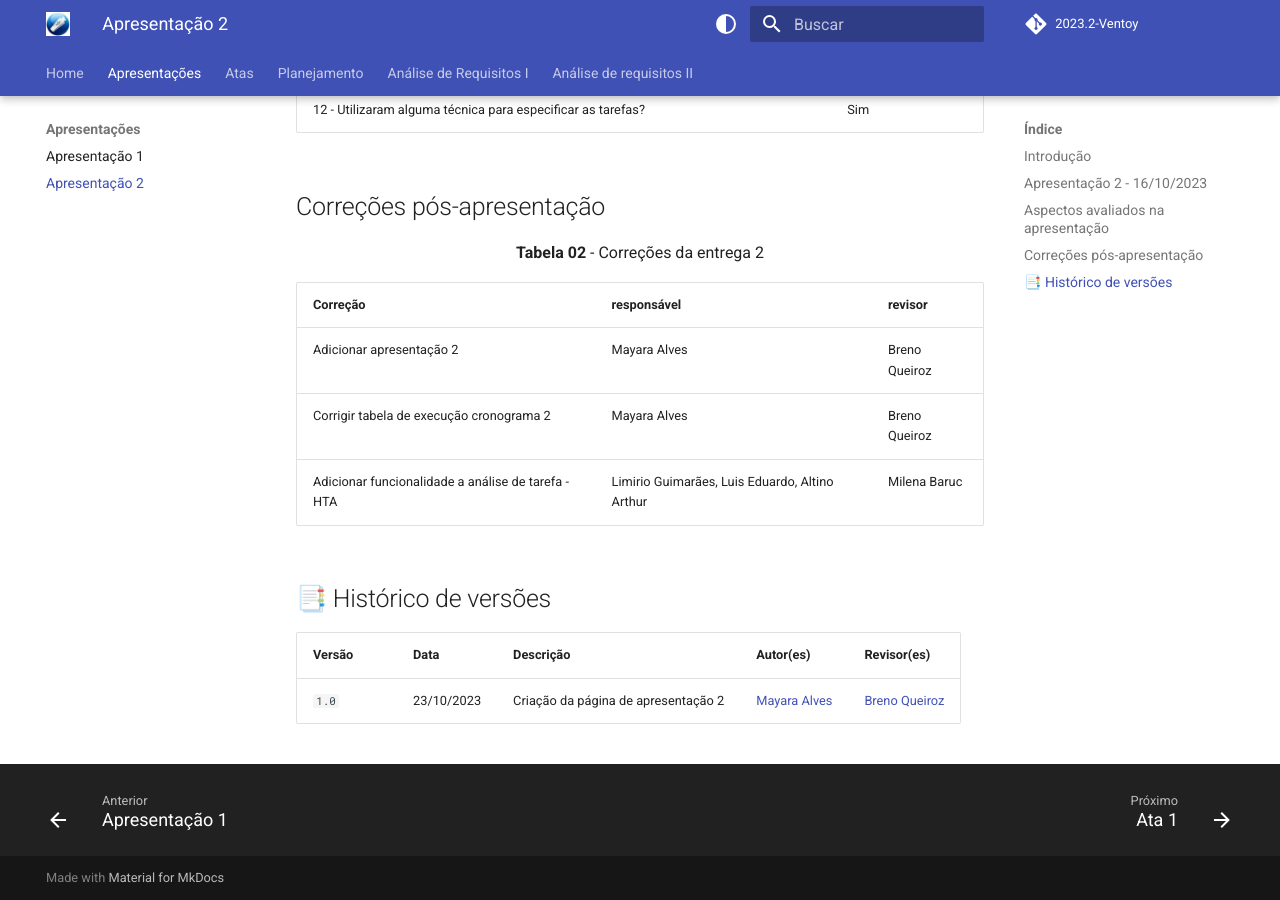
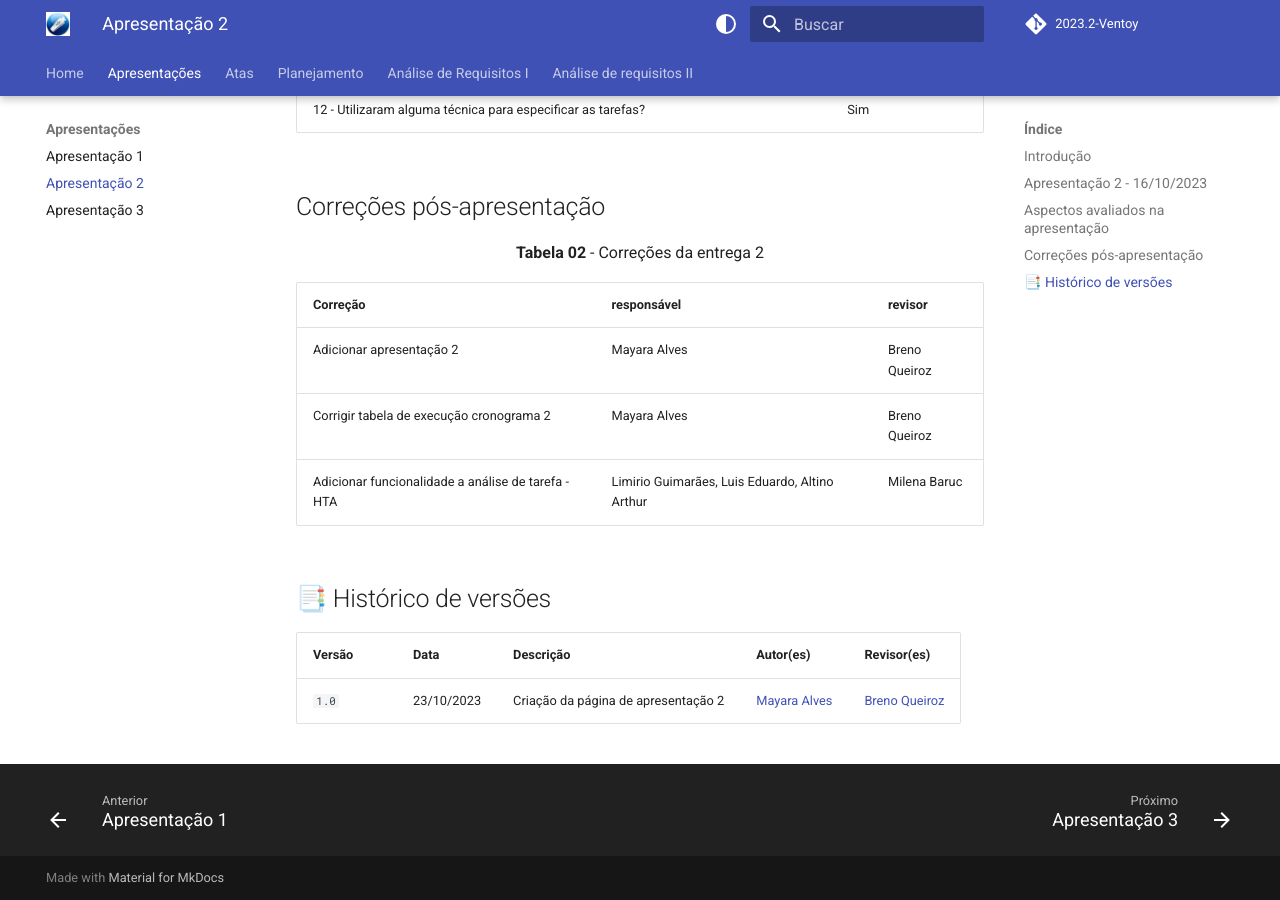
Before and after one commit to Interacao-Humano-Computador/2023.2-Ventoy, an MkDocs documentation site: the page built from docs/apresentacao/apresentacao2.md, in a window 1280 px wide and 900 px high, scrolled down 2252 px. Built offline with MkDocs 1.6.1 and Material for MkDocs 9.7.7, drawn with Linux system fonts in a browser that asks for light colours; comment, search, counter and statistics services are not loaded.

Commit message:
Update mkdocs.yml

```diff
--- a/mkdocs.yml
+++ b/mkdocs.yml
@@ -23,6 +23,7 @@ nav:
   - Apresentações:
       - Apresentação 1: apresentacao/apresentacao1.md
       - Apresentação 2: apresentacao/apresentacao2.md
+      - Apresentação 3: apresentacao/apresentacao3.md
   - Atas:
       - Ata 1: atas/ata1.md
       - Ata 2: atas/ata2.md
```
